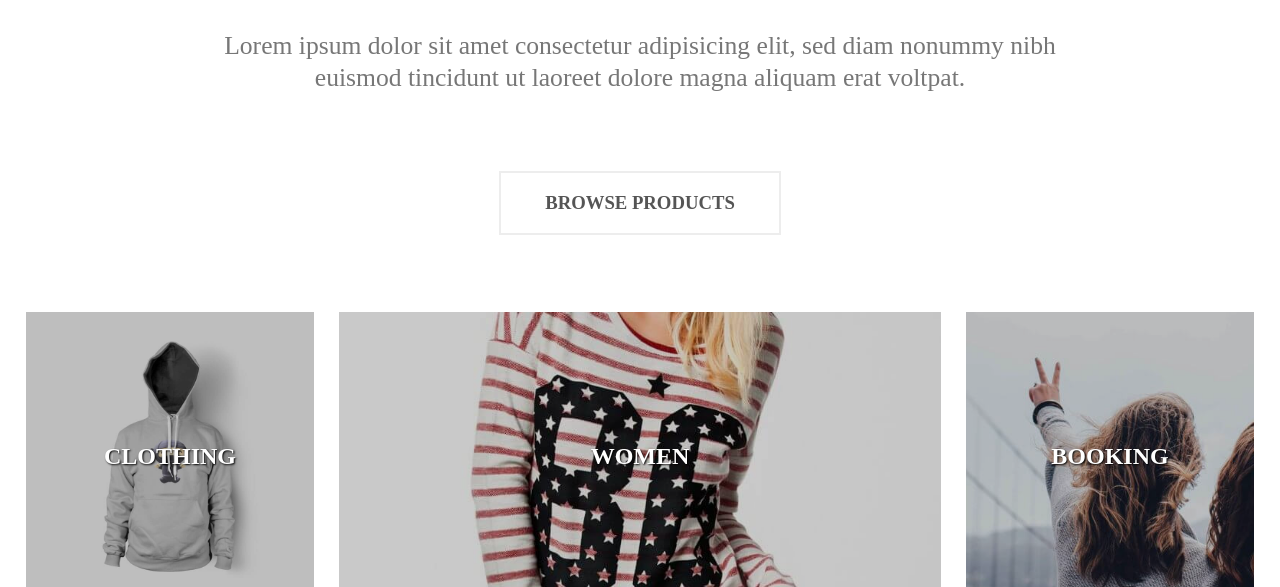
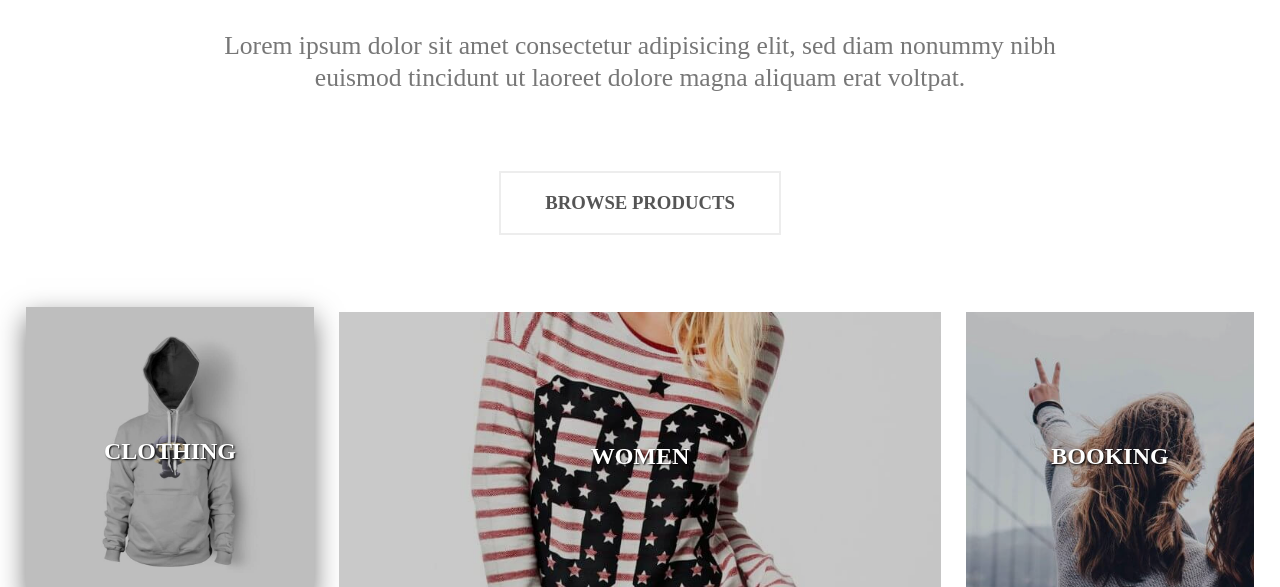
Before and after one commit to yanchapanta/flatsome, a plain HTML site: page index.html in a window 1280 px wide. In both pictures the pointer is over the element "CLOTHING". Shown: the part 213-800 px from the top of the page. Drawn offline with Linux system fonts and the light colour scheme.

Commit message:
Comit Estilos
Estilos

```diff
--- a/css/styles.css
+++ b/css/styles.css
@@ -256,14 +256,12 @@
 	justify-content: center;
 	align-items: center;
 	position: relative;
-	/* transition: all; */
+	transition: box-shadow .2s ease-in-out, bottom 1s ease-in-out;
 }
-/* .gallery__item:hover{
-    box-shadow: 0px 10px 12px var(--colorParrafo);
-    bottom: 7px;
-    transition-timing-function: ease;
-    transition-duration: 0.4s;
-} */
+.gallery__item:hover{
+    box-shadow: 0px 10px 26px var(--colorParrafo);
+    bottom: 5px;
+}
 .gallery__img {
 	width: 100%;
 	height: 100%;
@@ -293,6 +291,7 @@
 	}
 	.gallery__container {
 		grid-template-columns: repeat(2, 1fr);
+		grid-template-rows: repeat(4, 11.5rem);
 		column-gap: 2.5%;
 	}
 	.gallery__item:first-child {
```
